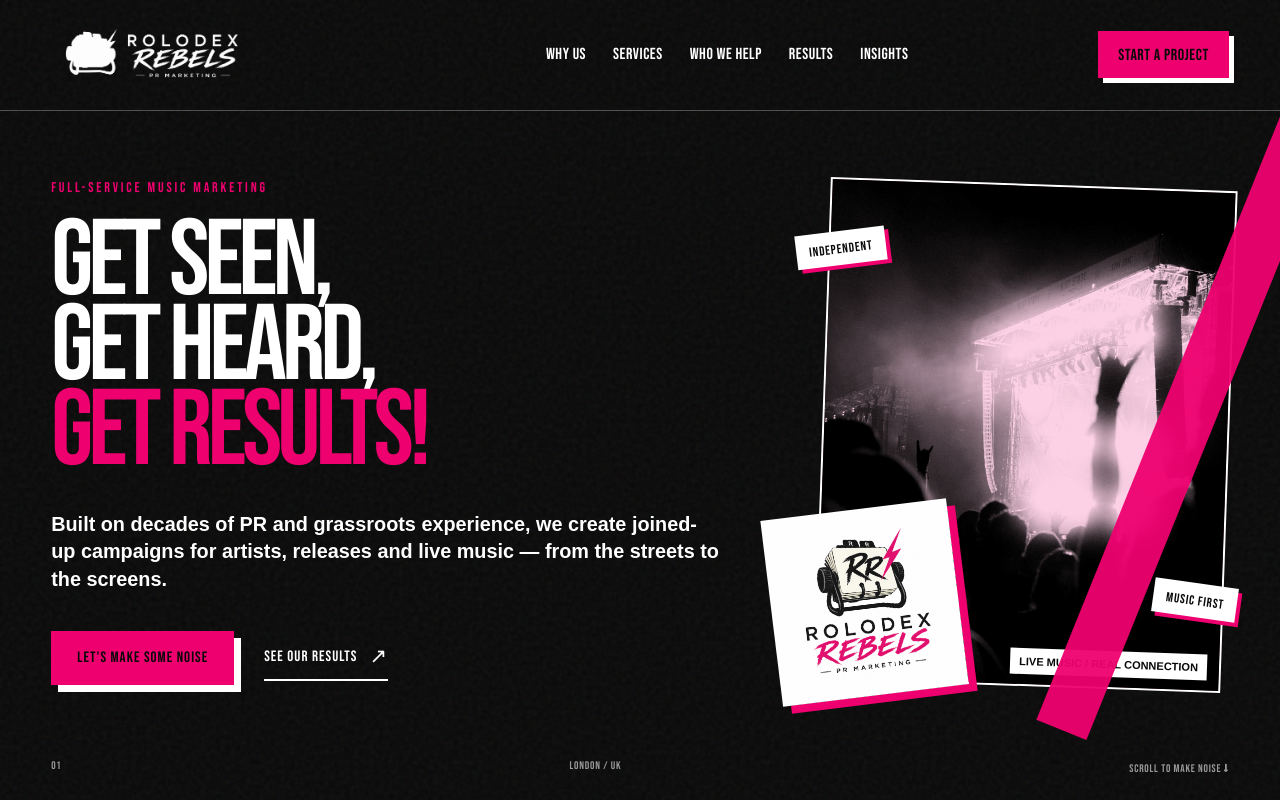
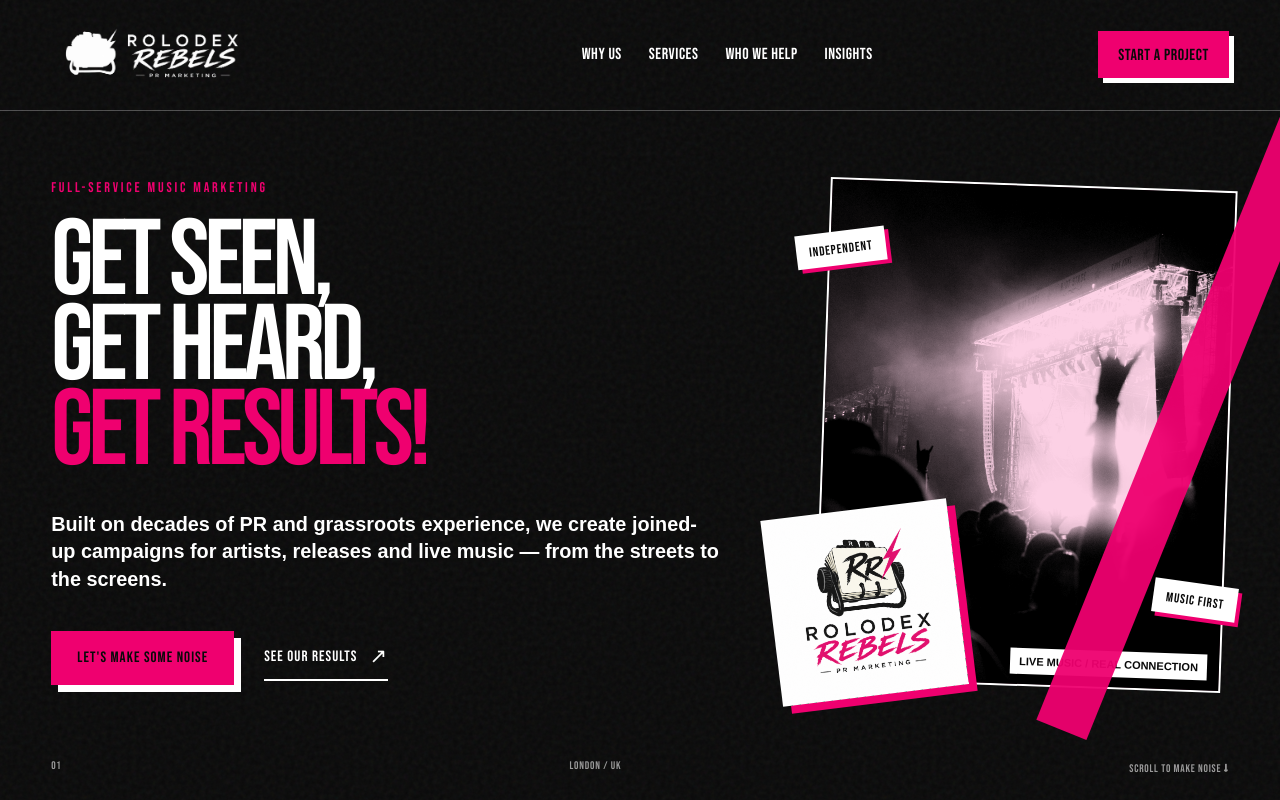
Before and after one commit to raphaeldomalik-eng/rolodex-rebels, a Next.js app: page / in a window 1280 px wide. Shown: the top 800 px of the page. Built offline with nearby package versions, Linux system fonts and the light colour scheme.

Commit message:
Hide Results from site navigation

```diff
--- a/app/site-chrome.tsx
+++ b/app/site-chrome.tsx
@@ -6,7 +6,6 @@
   ["Why Us", "/why-us"],
   ["Services", "/services"],
   ["Who We Help", "/who-we-help"],
-  ["Results", "/results"],
   ["Insights", "/insights"],
 ];
 
```
